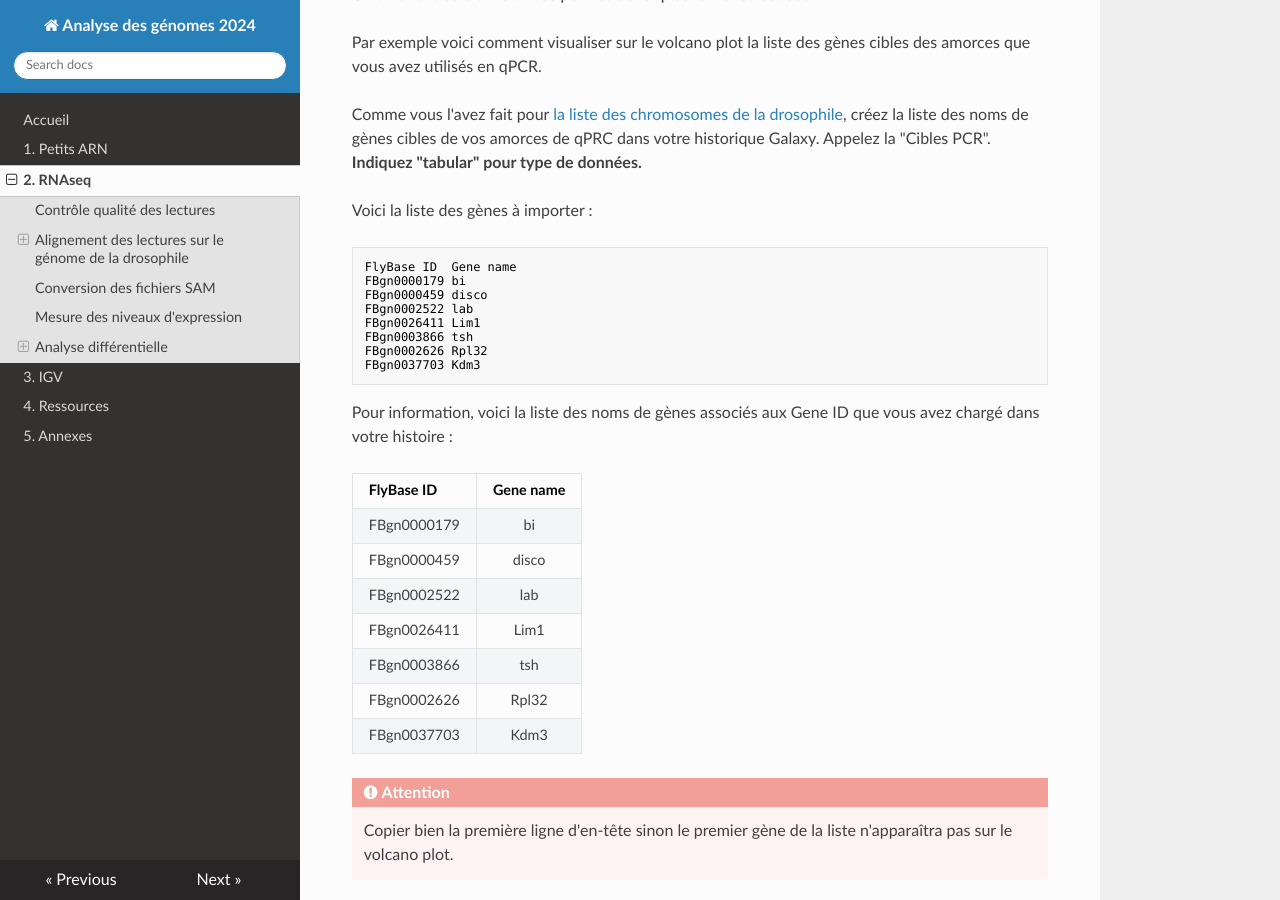
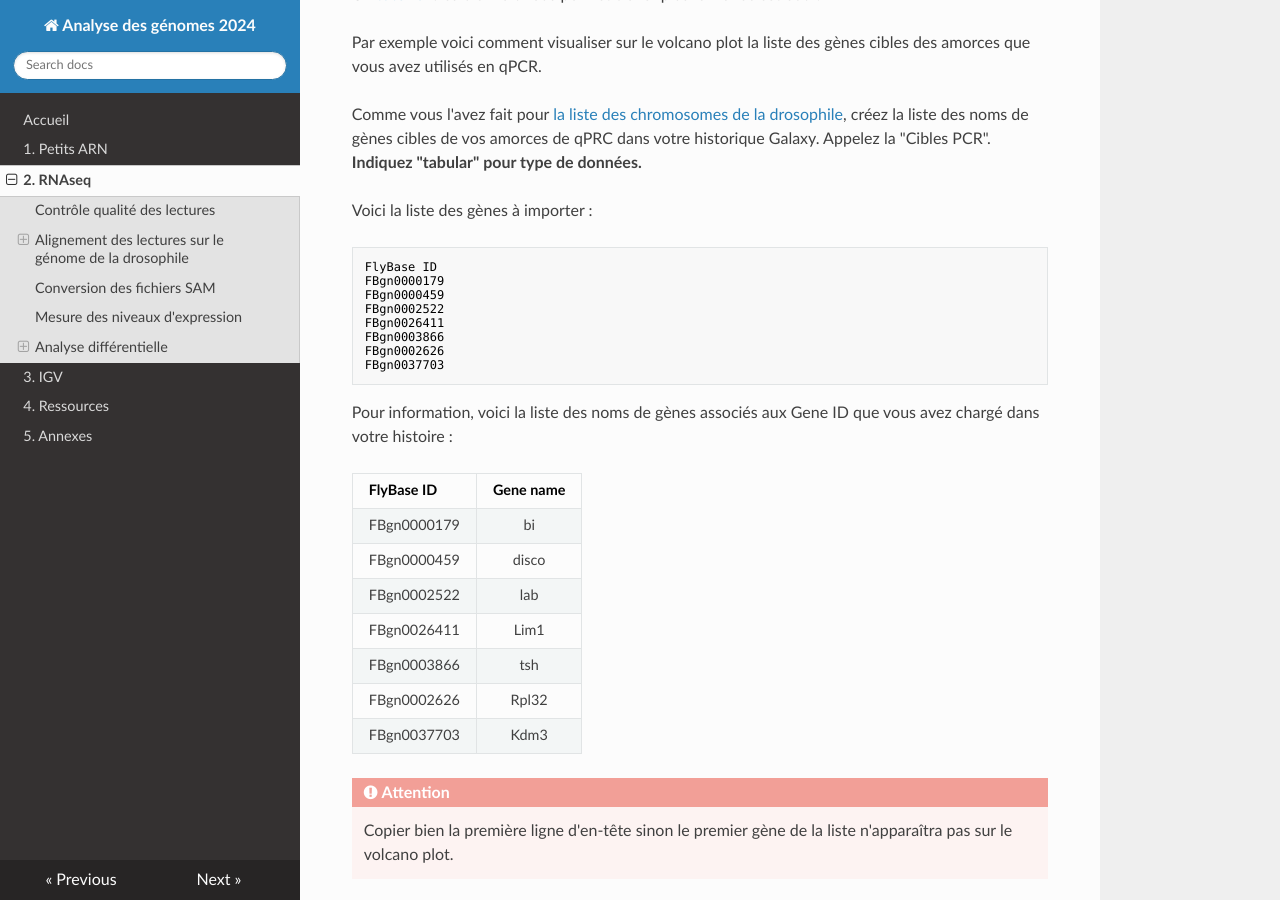
Before and after one commit to slecrom/AG2024, an MkDocs documentation site: the page built from docs/rnaseq.md, in a window 1280 px wide and 900 px high, scrolled down 10175 px. Built offline with MkDocs 1.6.1, drawn with Linux system fonts in a browser that asks for light colours; nearby versions of some CDN libraries.

Commit message:
Update rnaseq.md

````diff
--- a/docs/rnaseq.md
+++ b/docs/rnaseq.md
@@ -187,14 +187,14 @@ Comme vous l'avez fait pour [la liste des chromosomes de la drosophile](https://
 
 Voici la liste des gènes à importer :
 ```
-FlyBase ID	Gene name
-FBgn0000179	bi
-FBgn0000459	disco
-FBgn0002522	lab
-FBgn0026411	Lim1
-FBgn0003866	tsh
-FBgn0002626	Rpl32
-FBgn0037703	Kdm3
+FlyBase ID
+FBgn0000179
+FBgn0000459
+FBgn0002522
+FBgn0026411
+FBgn0003866
+FBgn0002626
+FBgn0037703
 ```
 
 Pour information, voici la liste des noms de gènes associés aux Gene ID que vous avez chargé dans votre histoire :
````
